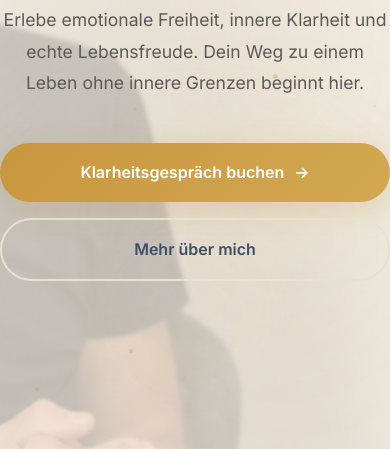
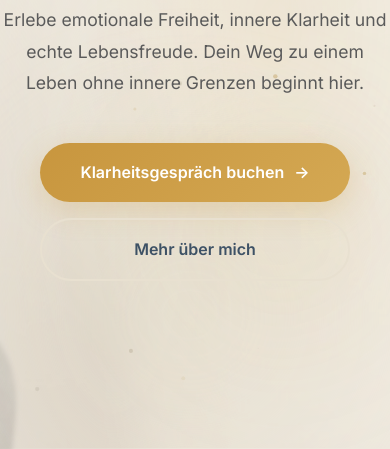
Before and after one commit to michael-geiregger/Website, a plain HTML site: page index.html in a window 390 px wide. Shown: the part 395-844 px from the top of the page. Drawn offline with Linux system fonts and the light colour scheme.

Commit message:
refactor: revert hero backround and refine mobile hero section

```diff
--- a/css/style.css
+++ b/css/style.css
@@ -316,8 +316,9 @@ a {
     position: absolute;
     inset: 0;
     background:
-        radial-gradient(ellipse 80% 60% at 70% 50%, rgba(200, 150, 62, 0.05) 0%, transparent 60%),
-        radial-gradient(ellipse 60% 80% at 30% 70%, rgba(232, 224, 208, 0.3) 0%, transparent 60%);
+        radial-gradient(ellipse 80% 60% at 70% 50%, rgba(200, 150, 62, 0.1) 0%, transparent 60%),
+        radial-gradient(ellipse 60% 80% at 30% 70%, rgba(232, 224, 208, 0.5) 0%, transparent 60%),
+        radial-gradient(ellipse 50% 50% at 80% 20%, rgba(200, 150, 62, 0.06) 0%, transparent 60%);
     animation: heroGlow 8s ease-in-out infinite alternate;
 }
 
@@ -344,7 +345,7 @@ a {
 .hero-orb:nth-child(1) {
     width: 400px;
     height: 400px;
-    background: rgba(200, 150, 62, 0.04);
+    background: rgba(200, 150, 62, 0.08);
     top: 10%;
     right: -5%;
     animation-delay: 0s;
@@ -353,7 +354,7 @@ a {
 .hero-orb:nth-child(2) {
     width: 350px;
     height: 350px;
-    background: rgba(232, 224, 208, 0.2);
+    background: rgba(232, 224, 208, 0.4);
     top: 60%;
     right: 15%;
     animation-delay: -7s;
@@ -362,7 +363,7 @@ a {
 .hero-orb:nth-child(3) {
     width: 250px;
     height: 250px;
-    background: rgba(200, 150, 62, 0.03);
+    background: rgba(200, 150, 62, 0.06);
     bottom: 10%;
     left: 40%;
     animation-delay: -14s;
@@ -1952,11 +1953,6 @@ a {
         display: flex;
     }
 
-    .hero-portrait img {
-        opacity: 0.2;
-        object-position: center 15%;
-    }
-
     .hero-content {
         padding: 140px 0 80px;
     }
@@ -1967,11 +1963,21 @@ a {
 
     .hero-buttons {
         flex-direction: column;
+        padding: 0 40px;
+        /* Padding for narrower buttons */
     }
 
     .hero-buttons .btn {
         text-align: center;
         justify-content: center;
+        width: 100%;
+        /* Fill container width but constrained by padding */
+    }
+
+    .hero-portrait img {
+        opacity: 0.2;
+        object-position: 70% 15%;
+        /* Shift further right */
     }
 
     .newsletter-form {
```
